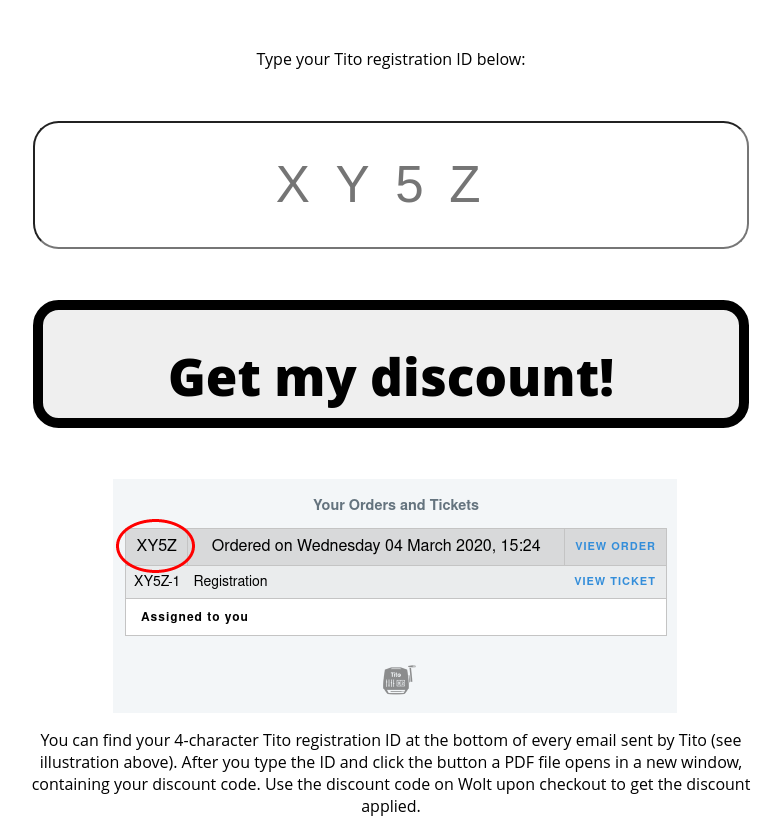
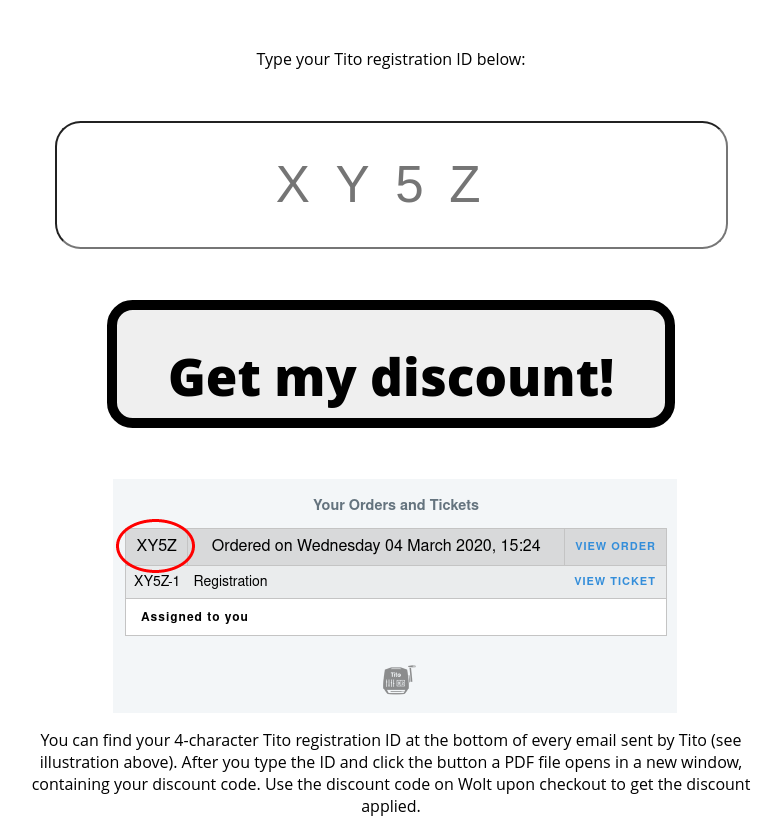
Before and after one commit to baytechc/tallinn.rs, an Eleventy site: page pages/events/2020-03-hacknlearn-gift.md in a window 1280 px wide. Shown: the part 13-846 px from the top of the page, without its empty margins (249-1030 px from the left). Built offline with nearby package versions, Linux system fonts and the light colour scheme; Eleventy itself is replaced by a stand-in of ours; files that its build step writes are made by us from their sources.

Commit message:
Fix button styling

```diff
--- a/assets/eventpage.css
+++ b/assets/eventpage.css
@@ -81,7 +81,6 @@
 
 .events form > input,
 .events form > button {
-  width: 14em;
   height: 2.5em;
   text-align: center;
   border-radius: .5em;
```
